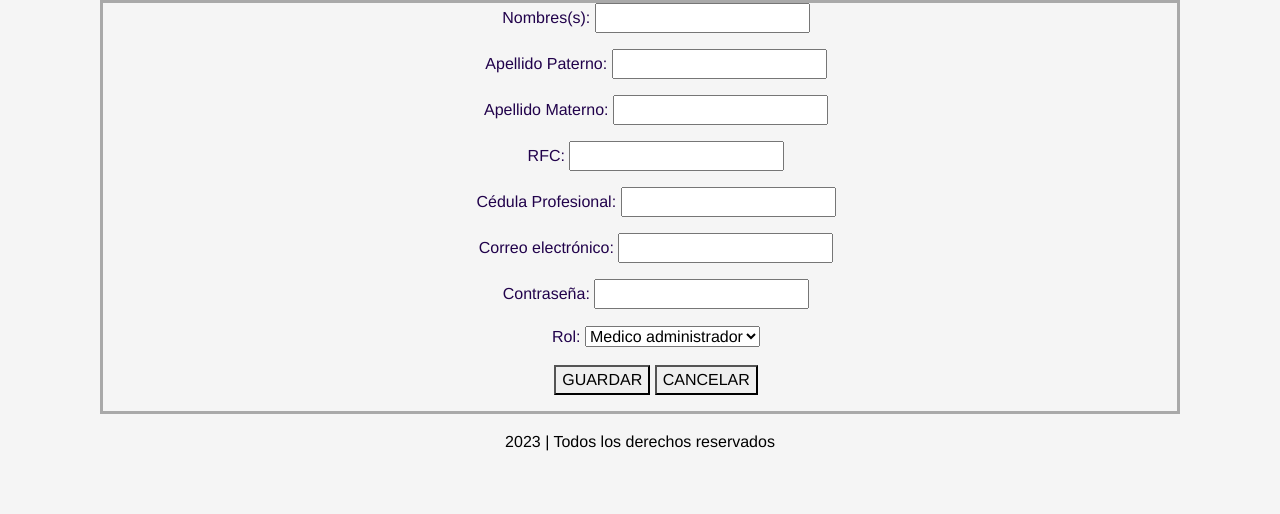
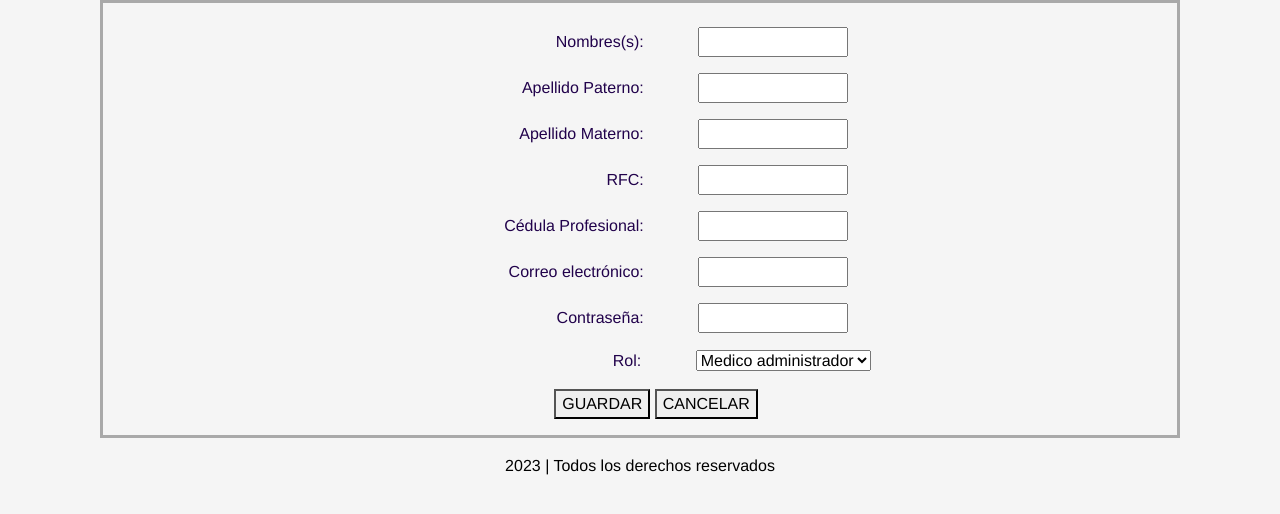
Before and after one commit to monserratvargass/SM-S182, a Flask app: page /guardarMedico in a window 1280 px wide. Shown: the part 114-628 px from the top of the page. Run offline with Flask 3, Linux system fonts and the light colour scheme; some libraries are stand-ins or nearby versions.

Commit message:
Alineación de registros

```diff
--- a/Examen 3erPacial/static/css/main.css
+++ b/Examen 3erPacial/static/css/main.css
@@ -22,6 +22,25 @@
     margin-top: 10px;
     }
 
+.button{
+
+        margin-right: 20px;
+        width: 150px;
+    }
+
+.label{
+        margin-left: 50px;
+        margin-right: 20px;
+        width: 150px;
+    }
+
+.label1{
+        margin-left: 50px;
+        margin-right: 50px;
+        width: 150px;
+        text-align: right;
+    }
+
 .footer{
     text-align: center;
     color: black;
--- a/Examen 3erPacial/templates/registrar_medico.html
+++ b/Examen 3erPacial/templates/registrar_medico.html
@@ -25,46 +25,46 @@
    <div class="divform">
 <form action="/guardarMedico" method="POST">
     <ul>
-
-        <label for="nombre">Nombres(s):</label>
-        <input type="text" name="nombre"  required/>
+      <br>
+        <label class="label1" for="nombre">Nombres(s):</label>
+        <input class="button" type="text" name="nombre"  required/>
 
       <p></p>
 
-        <label for="AP">Apellido Paterno:</label>
-        <input type="text" name="AP" required />
+        <label class="label1" for="AP">Apellido Paterno:</label>
+        <input class="button" type="text" name="AP" required />
 
       <p></p>
 
-        <label for="AM">Apellido Materno:</label>
-        <input type="text" name="AM" required/>
+        <label class="label1" for="AM">Apellido Materno:</label>
+        <input class="button" type="text" name="AM" required/>
 
       <p></p>
 
-        <label for="RFC">RFC:</label>
-        <input type="text" name="RFC" required/>
+        <label class="label1" for="RFC">RFC:</label>
+        <input class="button" type="text" name="RFC" required/>
 
       <p></p>
 
-        <label for="CP">Cédula Profesional:</label>
-        <input type="text" name="CP"  required />
+        <label class="label1" for="CP">Cédula Profesional:</label>
+        <input class="button" type="text" name="CP"  required />
 
       <p></p>
 
-        <label for="CE">Correo electrónico:</label>
-        <input type="text" name="CE" required/>
+        <label class="label1" for="CE">Correo electrónico:</label>
+        <input class="button" type="text" name="CE" required/>
 
       <p></p>
 
-        <label for="pass">Contraseña:</label>
-        <input type="password" name="pass"  required/>
+        <label class="label1" for="pass">Contraseña:</label>
+        <input class="button" type="password" name="pass"  required/>
 
       <p></p>
 
-        <label for="rol">Rol:</label>
+        <label class="label1" for="rol">Rol:</label>
         <!--<input type="text" name="rol" name="user_rol" required/>-->
         <select class="custom-select", name="rol">
-          <option value="admin">Medico administrador</option>
+          <option class="button" value="admin">Medico administrador</option>
           <option value="user">Usuario</option>
         </select>
 
```
